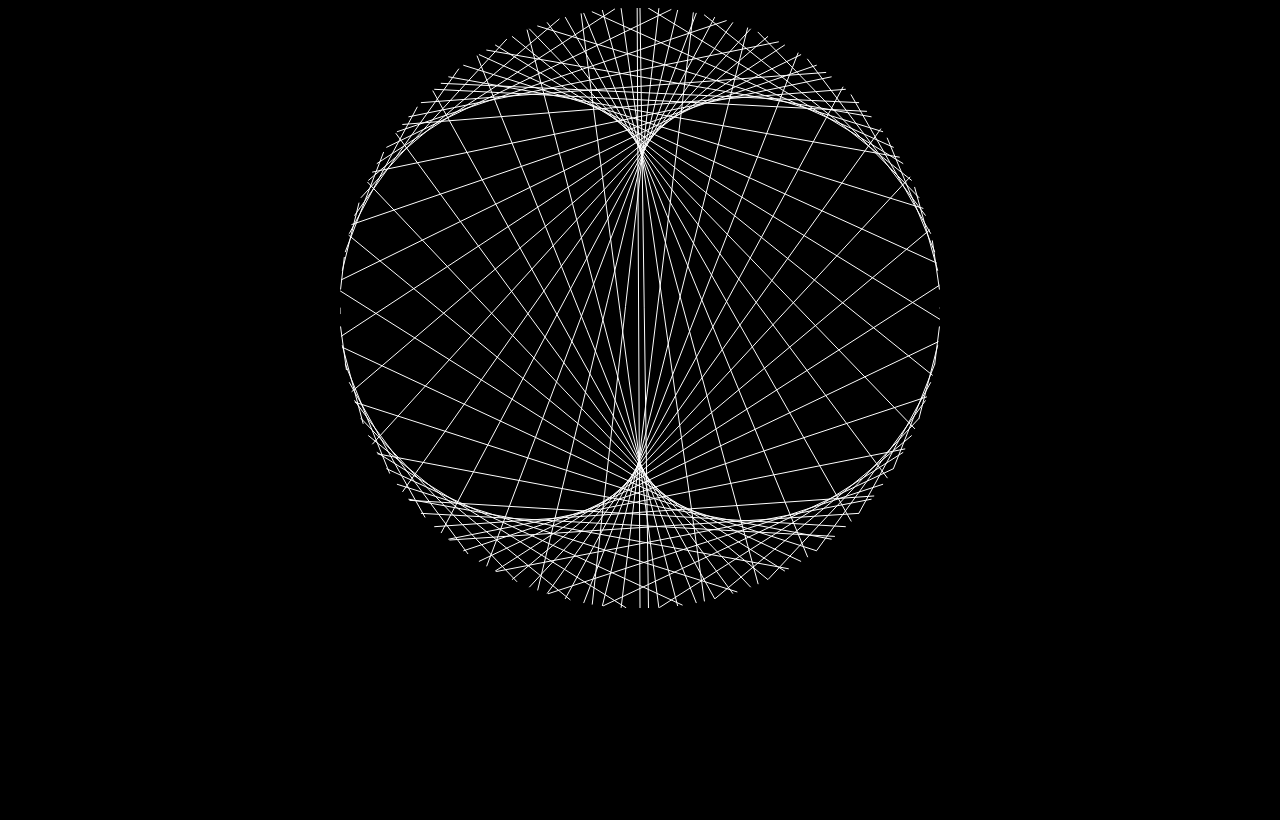
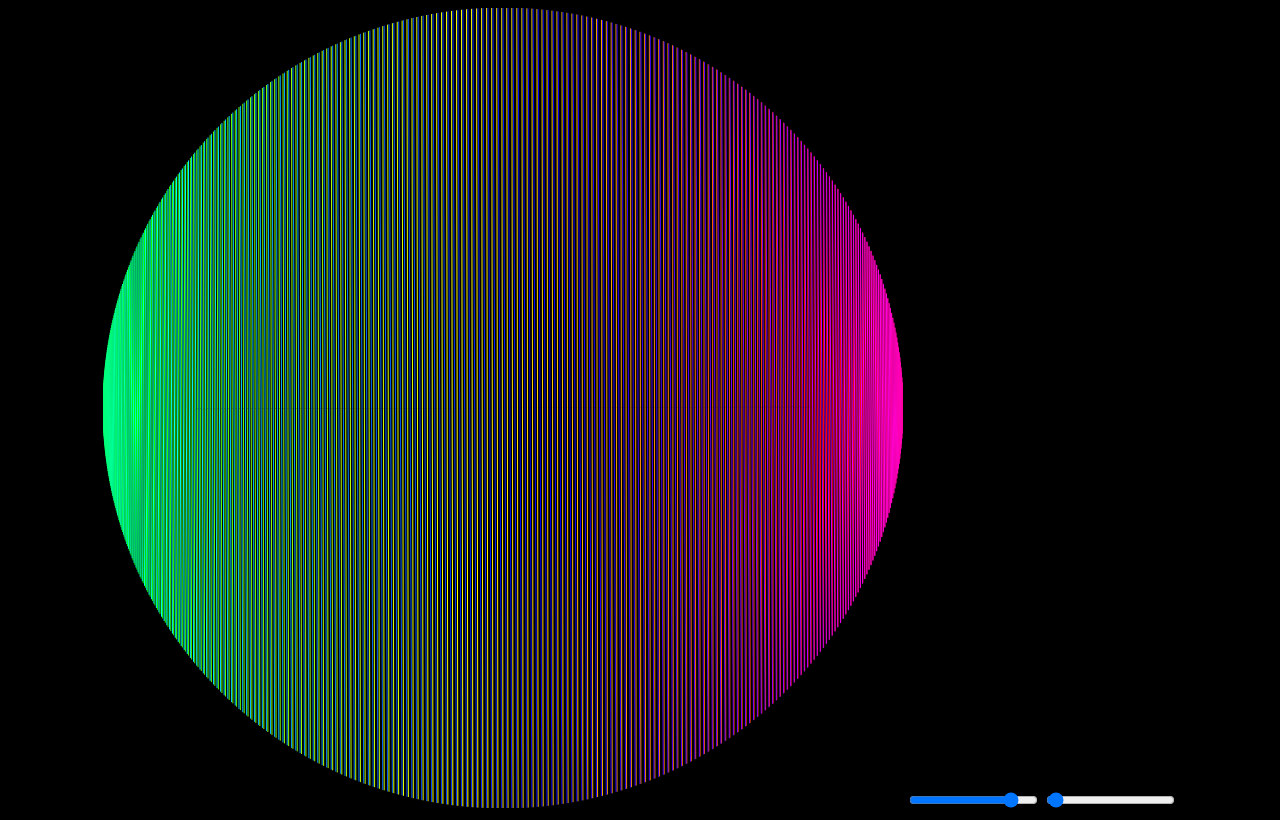
Before and after one commit to RypoFalem/rypofalem.github.io, a plain HTML site: page index.html in a window 1280 px wide. Drawn offline with Linux system fonts and the light colour scheme.

Commit message:
added color and sliders

```diff
--- a/animation.js
+++ b/animation.js
@@ -1,34 +1,63 @@
 let c = document.getElementById("mycanvas");
 let ctx = c.getContext("2d");
 let intervalId = setInterval(draw, 10);
-let multi = 0; //multiplier, increases
-const full = 2*Math.PI;
-const steps = 100;
-const angleIncr = full/steps;
-const center = c.width/2;
+let multi = -2; //multiplier, increases
+let speed = .002;
+const full = 2 * Math.PI;
+const steps = 500; // the number of lines
+const angleIncr = full / steps; // the angle apart for the start of each line
+const center = c.width / 2; // we are using the entire canvas for our circle. The center of the canvas is also the radius
 
-ctx.strokeStyle = 'white';
+speedSlider.addEventListener("input", (e) =>{
+  let s = parseFloat(e.target.value);
+  let neg = s < 0
+  s = Math.pow(s, 2) * 0.0001;
+  if(neg) s *= -1
+  speed = s;
+});
+
+multSlider.addEventListener("input", (e) =>
+  multi = parseFloat(document.getElementById("multSlider").value)
+);
+
+
 ctx.lineWidth = 1;
 ctx.lineCap = "round";
 
 
 function draw(){
+  console.log(speed + ", " + multi)
+  // paint the canvas black
   ctx.clearRect(0,0, c.width, c.height);
-  ctx.lineWidth = 1;
+
+  // for each of the evenly spaced points around the circle
   for(let i = 0; i < steps; i+=1){
     ctx.beginPath();
+
+    // move to the x and y coordinates of the starting point
     let angle = i * angleIncr;
     let x = center + center*Math.cos(angle);
     let y = center + center*Math.sin(angle);
     ctx.moveTo(x, y);
-    angle = (f(i) * angleIncr) % steps;
+
+    // calculate the x and y coordinates of the end point
+    angle = (f(i) % steps) * angleIncr;
     x = center + center*Math.cos(angle);
     y = center + center*Math.sin(angle);
+
+    // set hue based on how far in the process we are. It starts at 0 and ends at (steps-1) / steps (close to 1 for sufficiently high values of steps)
+    // also offset the hue based on multi so it rotates over time
+    let h =  ((i / steps) + (multi * .1)) % 1;
+    ctx.strokeStyle = 'hsl(' + h + 'turn, 100%, 50%)';
+
+    // draw a line from the starting point we set, to the end point we calculated
     ctx.lineTo(x,y);
     ctx.stroke();
     ctx.closePath();
   }
-  multi+= .006;
+
+  // increment the multi so the next frame will progress slightly
+  multi += speed;
 }
 
 function f(i){
@@ -36,5 +65,5 @@ function f(i){
 }
 
 function remap(num, oldMin, oldMax, newMin, newMax){
-  return Math.min(newMax, Math.max(newMin, (num-oldMin) * (newMax-newMin) / (oldMax -oldMin) + newMin))
+  return Math.min(newMax, Math.max(newMin, (num-oldMin) * (newMax-newMin) / (oldMax -oldMin) + newMin));
 }
--- a/index.html
+++ b/index.html
@@ -20,7 +20,9 @@
   </head>
 
   <body>
-    <canvas id="mycanvas" width="600" height="600"></canvas>
+    <canvas id="mycanvas" width="800" height="800"></canvas>
+    <input type="range" min="-15" max="15" value="10" id="speedSlider">
+    <input type="range" min="-10" max="500" value="-2" id="multSlider">
     <script src="animation.js" ></script>
   </body>
 
```
